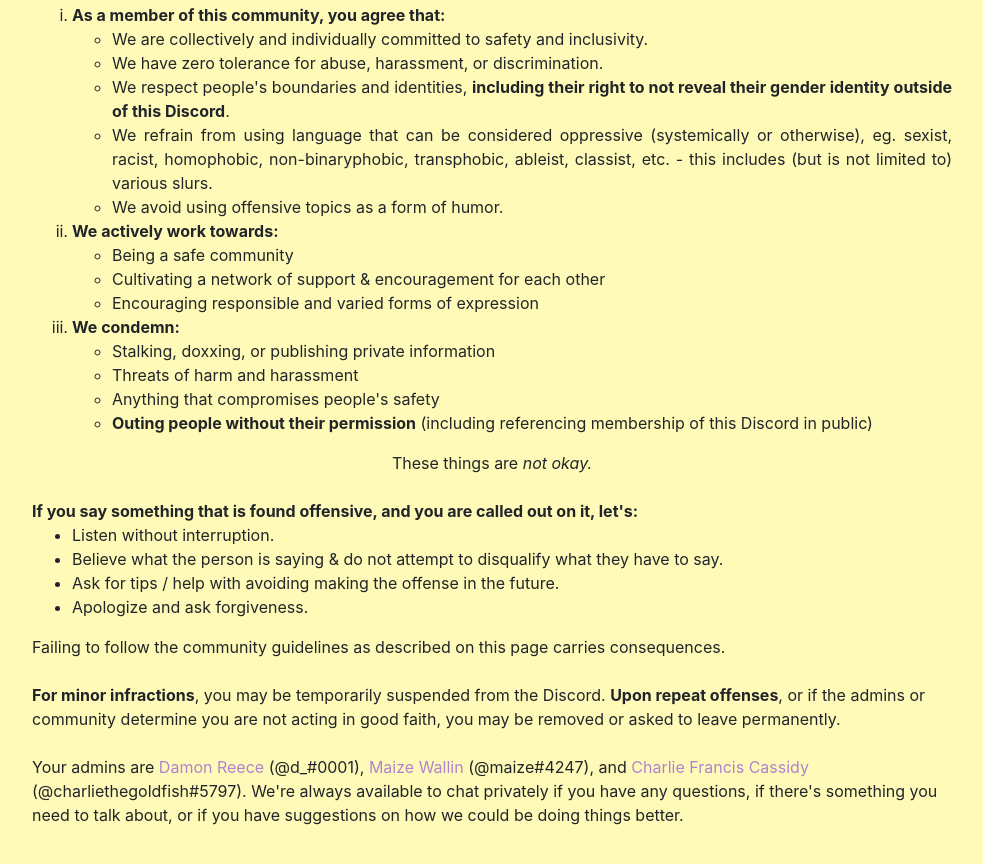
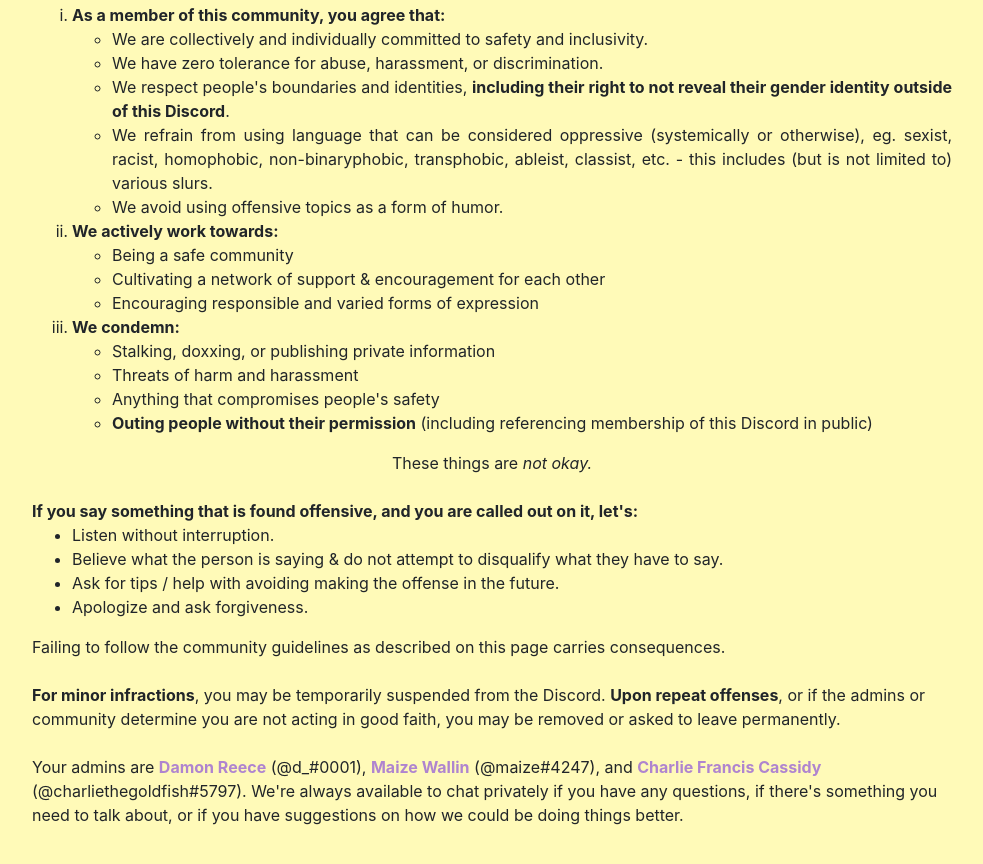
Before and after one commit to chiropterascout/nonbinary.zone, a plain HTML site: page conduct.html in a window 1280 px wide. Shown: the part 878-1742 px from the top of the page, without its empty margins (148-1131 px from the left). Before the commit the page ends 1705 px from the top, so only its background shows below. Drawn offline with Linux system fonts and the light colour scheme.

Commit message:
Update conduct.html

```diff
--- a/conduct.html
+++ b/conduct.html
@@ -8,9 +8,9 @@
 
 </head>
 
-<body bgcolor="fffab8">
+<body bgcolor="fffab8" style="padding-bottom: 150px;">
 <div>
- <img src="twitter_banner_LARGE-03.png">
+ <a href="index.html"><img src="twitter_banner_LARGE-03.png"></a>
 </div>
 
 <div>
@@ -75,7 +75,7 @@ Failing to follow the community guidelines as described on this page carries con
 <strong>For minor infractions</strong>, you may be temporarily suspended from the Discord. <strong>Upon repeat offenses</strong>, or if the admins or community determine you are not acting in good faith, you may be removed or asked to leave permanently.
 <br>
 <br>
-Your admins are <a href="http://twitter.com/demanrisu">Damon&nbsp;Reece</a> (@d_#0001), <a href="http://twitter.com/maizewallin">Maize&nbsp;Wallin</a> (@maize#4247), and <a href="http://twitter.com/charliethegfish">Charlie Francis&nbsp;Cassidy</a> (@charliethegoldfish#5797). We're always available to chat privately if you have any questions, if there's something you need to talk about, or if you have suggestions on how we could be doing things better.
+Your admins are <strong><a href="http://twitter.com/demanrisu">Damon&nbsp;Reece</a></strong> (@d_#0001), <strong><a href="http://twitter.com/maizewallin">Maize&nbsp;Wallin</a></strong> (@maize#4247), and <strong><a href="http://twitter.com/charliethegfish">Charlie Francis&nbsp;Cassidy</a></strong> (@charliethegoldfish#5797). We're always available to chat privately if you have any questions, if there's something you need to talk about, or if you have suggestions on how we could be doing things better.
 
 </h5>
 
```
